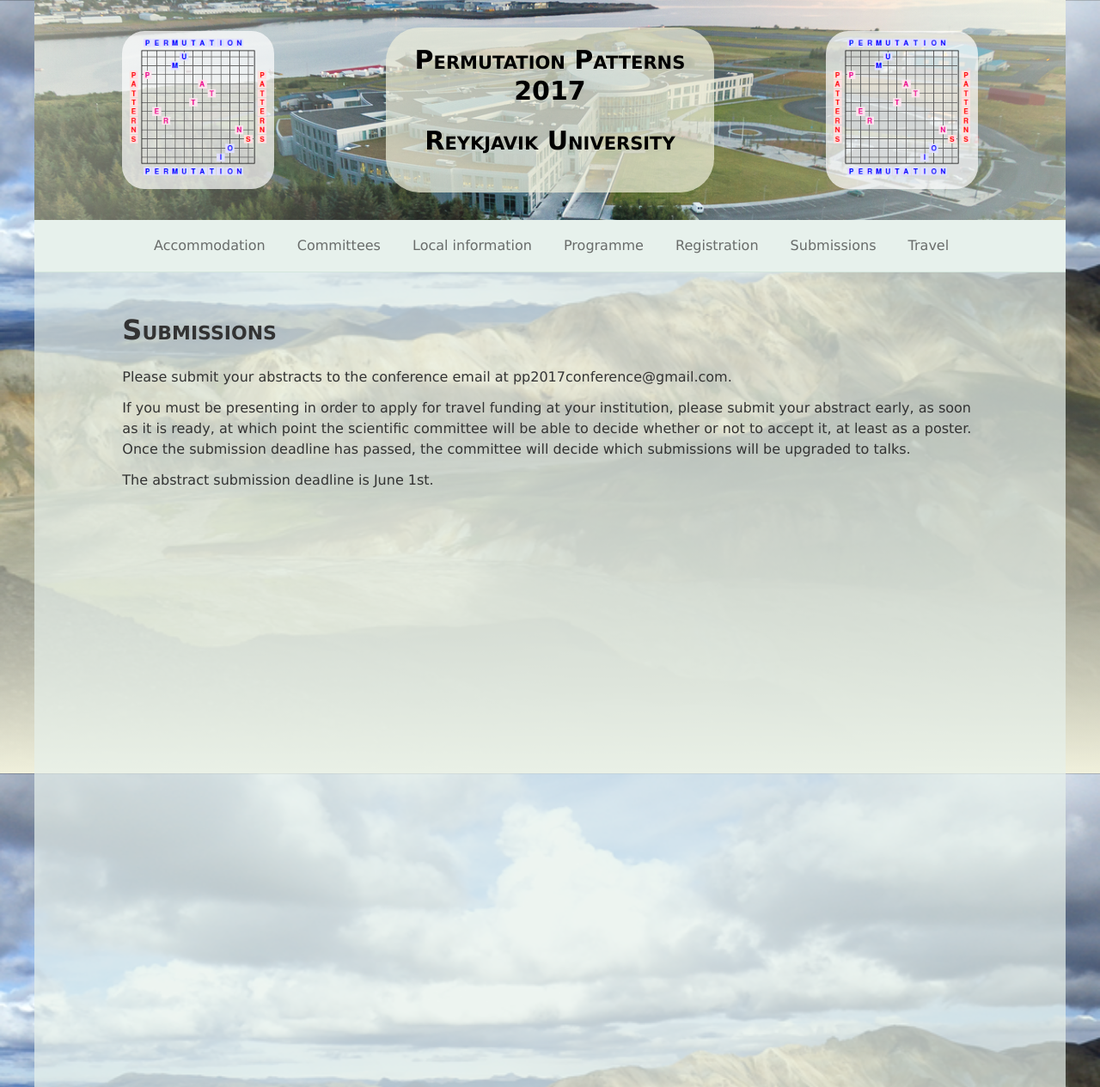
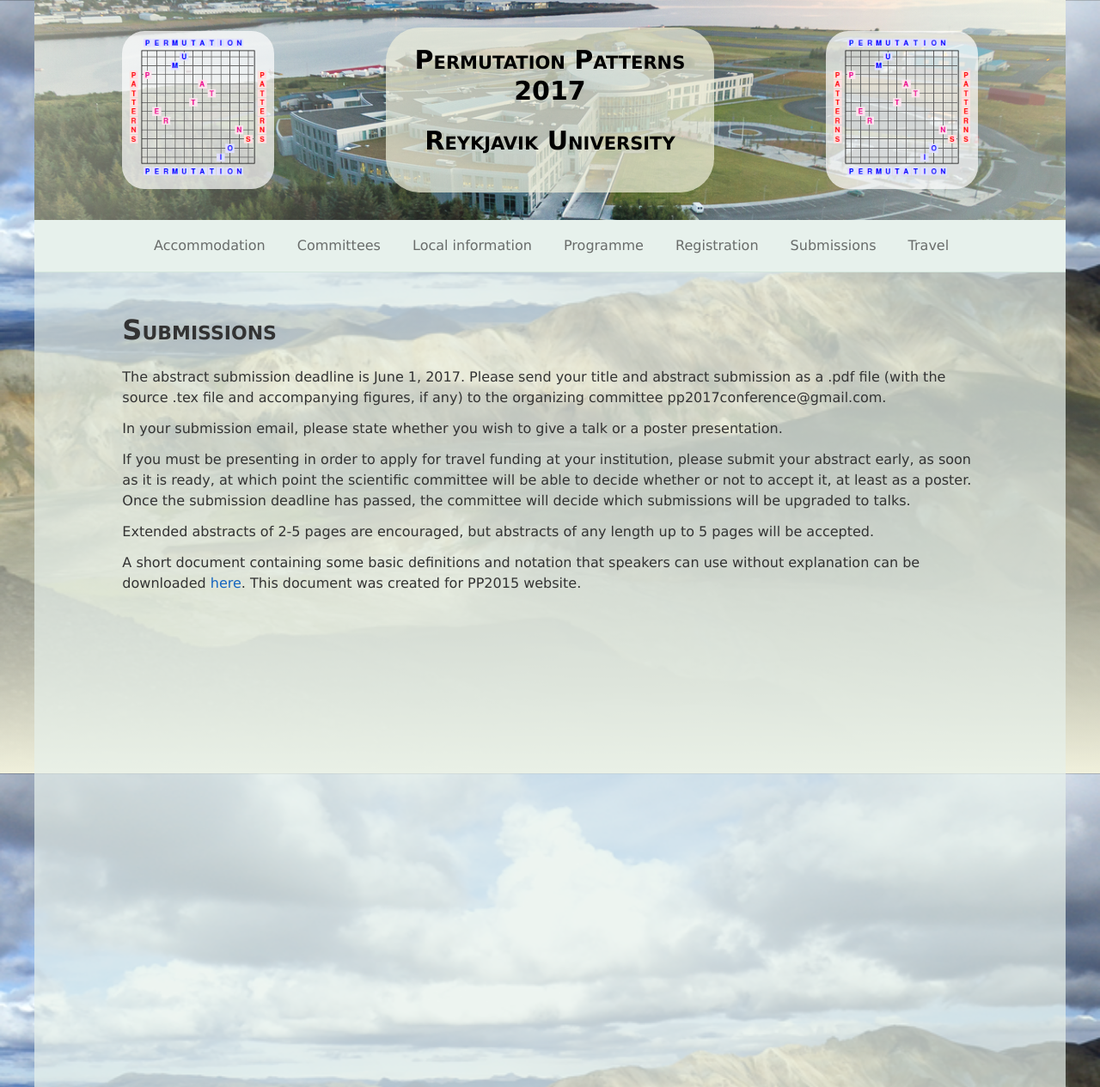
Before and after one commit to pp2017/pp2017.github.io, a Jekyll site: the page built from submissions.md, in a window 1280 px wide. Shown: the whole page at 86% size. Built offline with Jekyll 4.4.1, drawn with Linux system fonts in a browser that asks for light colours; nearby versions of some CDN libraries.

Commit message:
abstract submission description updated

```diff
--- a/submissions.md
+++ b/submissions.md
@@ -3,8 +3,12 @@
 layout: page
 ---
 
-Please submit your abstracts to the conference email at
-pp2017conference@gmail.com.
+The abstract submission deadline is June 1, 2017. Please send your title and
+abstract submission as a .pdf file (with the source .tex file and accompanying
+figures, if any) to the organizing committee pp2017conference@gmail.com.
+
+In your submission email, please state whether you wish to give a talk or a
+poster presentation.
 
 If you must be presenting in order to apply for travel funding at your
 institution, please submit your abstract early, as soon as it is ready, at which
@@ -12,4 +16,11 @@
 it, at least as a poster. Once the submission deadline has passed, the committee
 will decide which submissions will be upgraded to talks.
 
-The abstract submission deadline is June 1st.
+Extended abstracts of 2-5 pages are encouraged, but abstracts of any length up
+to 5 pages will be accepted.
+
+A short document containing some basic definitions and notation
+that speakers can use without explanation can be downloaded [here][definitions].
+This document was created for PP2015 website.
+
+[definitions]: /assets/pdf/PP2015PPIntro.pdf
```
Also changed, not shown: 1 other file.
